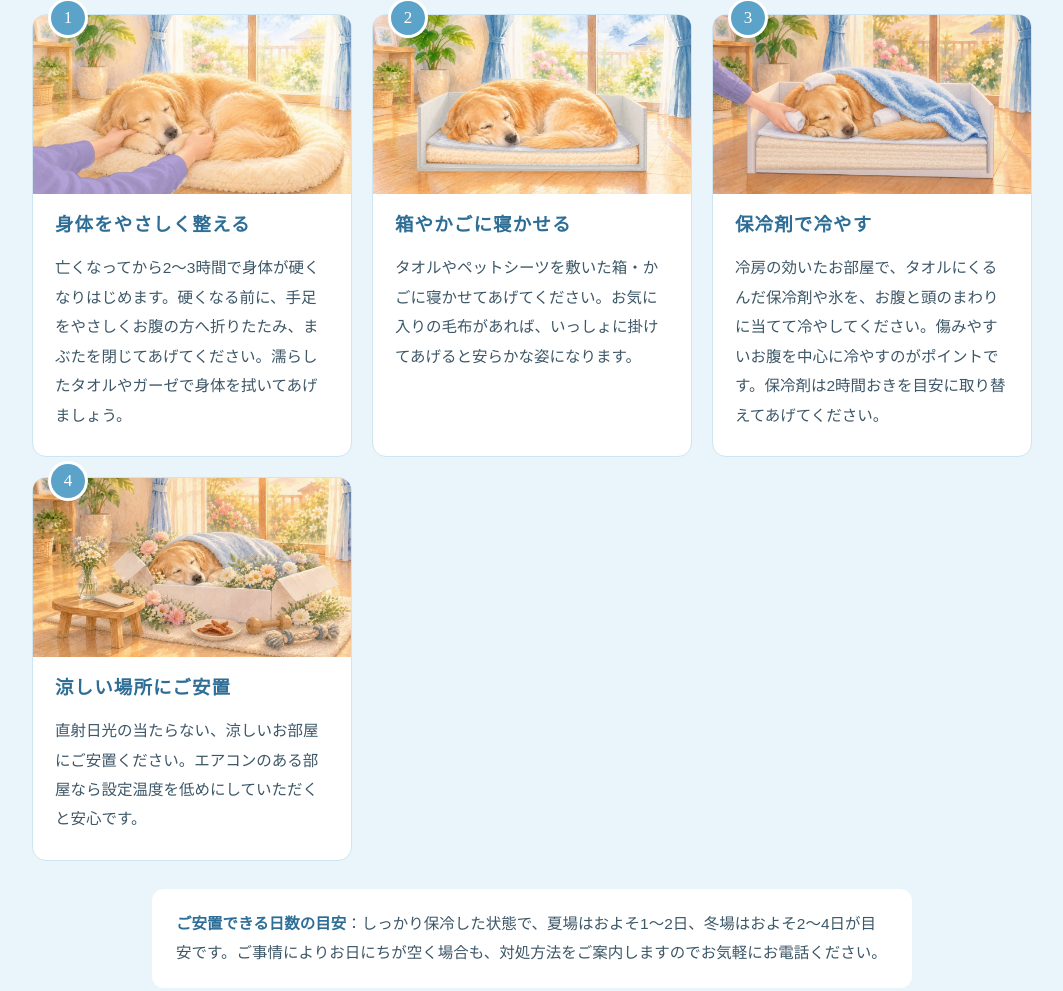
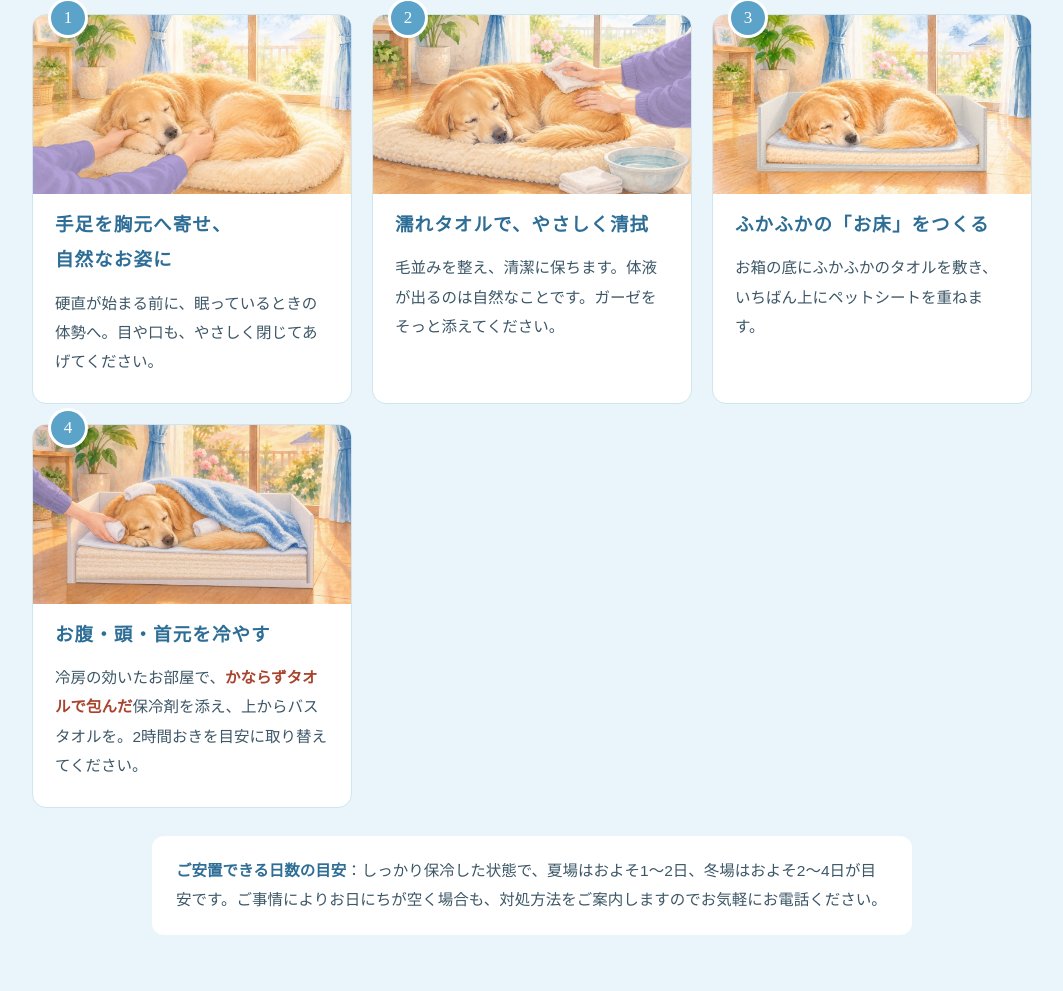
Before and after one commit to sorairo-pet/sorairo-hp, a plain HTML site: page asakura/index.html in a window 1280 px wide. Shown: the part 4834-5825 px from the top of the page, without its empty margins (108-1171 px from the left). Drawn offline with Linux system fonts and the light colour scheme.

Commit message:
ご安置のカードをスライドの文にそろえた（STEP 1〜4と同じ見出し・文・絵）
- カードの絵を slide-2・3・4・5 に。おわりには保存の方法ではないので入れない
- 「かならずタオルで包んだ」の赤字をカードでも出す（.care-card .warn）。style.css?v=20261119b
- 日田・町ページ11枚はひな形から作り直し

Co-Authored-By: Claude Opus 5.5 <noreply@anthropic.com>

```diff
--- a/asakura/index.html
+++ b/asakura/index.html
@@ -45,7 +45,7 @@ document.addEventListener('DOMContentLoaded', function(){
 <meta name="viewport" content="width=device-width, initial-scale=1">
 <link rel="icon" type="image/png" href="../favicon.png">
 <meta name="description" content="朝倉市・東峰村の訪問ペット火葬「そら色」。火葬設備を積んだ専用車でご自宅へお伺いし、住み慣れた場所でお見送りいただけます。50kgまでの大型犬に対応、24時間365日受付。料金は体重とプランで決まり、お伺いする前にお電話で総額をお伝えします。">
-<link rel="stylesheet" href="../style.css?v=20261119">
+<link rel="stylesheet" href="../style.css?v=20261119b">
 <link rel="canonical" href="https://pet-kasou-sorairo.com/asakura/">
 <meta property="og:type" content="website">
 <meta property="og:site_name" content="訪問ペット葬儀 そら色">
@@ -437,23 +437,23 @@ document.addEventListener('DOMContentLoaded', function(){
     <div class="care-grid">
       <div class="care-card">
         <img class="care-img" src="../slide-2.jpg?v=20261119" width="1100" height="614" loading="lazy" decoding="async" alt="わんちゃんの手足をやさしく胸元へ寄せているところ">
-        <h3>身体をやさしく整える</h3>
-        <p>亡くなってから2〜3時間で身体が硬くなりはじめます。硬くなる前に、手足をやさしくお腹の方へ折りたたみ、まぶたを閉じてあげてください。濡らしたタオルやガーゼで身体を拭いてあげましょう。</p>
+        <h3><span class="nb">手足を胸元へ寄せ、</span><span class="nb">自然なお姿に</span></h3>
+        <p>硬直が始まる前に、眠っているときの体勢へ。目や口も、やさしく閉じてあげてください。</p>
+      </div>
+      <div class="care-card">
+        <img class="care-img" src="../slide-3.jpg?v=20261119" width="1100" height="614" loading="lazy" decoding="async" alt="濡らしたタオルでわんちゃんのお体をやさしく拭いているところ">
+        <h3><span class="nb">濡れタオルで、</span><span class="nb">やさしく清拭</span></h3>
+        <p>毛並みを整え、清潔に保ちます。体液が出るのは自然なことです。ガーゼをそっと添えてください。</p>
       </div>
       <div class="care-card">
         <img class="care-img" src="../slide-4.jpg?v=20261119" width="1100" height="614" loading="lazy" decoding="async" alt="白いお箱の断面図。お箱の底にふかふかのタオル、いちばん上にペットシートを重ねる">
-        <h3>箱やかごに寝かせる</h3>
-        <p>タオルやペットシーツを敷いた箱・かごに寝かせてあげてください。お気に入りの毛布があれば、いっしょに掛けてあげると安らかな姿になります。</p>
+        <h3>ふかふかの「お床」をつくる</h3>
+        <p>お箱の底にふかふかのタオルを敷き、いちばん上にペットシートを重ねます。</p>
       </div>
       <div class="care-card">
         <img class="care-img" src="../slide-5.jpg?v=20261119" width="1100" height="614" loading="lazy" decoding="async" alt="タオルで包んだ保冷剤をわんちゃんの頭・首元・お腹に添えているところ">
-        <h3>保冷剤で冷やす</h3>
-        <p>冷房の効いたお部屋で、タオルにくるんだ保冷剤や氷を、お腹と頭のまわりに当てて冷やしてください。傷みやすいお腹を中心に冷やすのがポイントです。保冷剤は2時間おきを目安に取り替えてあげてください。</p>
-      </div>
-      <div class="care-card">
-        <img class="care-img" src="../slide-6.jpg?v=20261119" width="1100" height="614" loading="lazy" decoding="async" alt="お花やおやつ、おもちゃに囲まれて白いお箱で眠るわんちゃん">
-        <h3>涼しい場所にご安置</h3>
-        <p>直射日光の当たらない、涼しいお部屋にご安置ください。エアコンのある部屋なら設定温度を低めにしていただくと安心です。</p>
+        <h3><span class="nb">お腹・頭・首元を</span><span class="nb">冷やす</span></h3>
+        <p>冷房の効いたお部屋で、<span class="warn">かならずタオルで包んだ</span>保冷剤を添え、上からバスタオルを。2時間おきを目安に取り替えてください。</p>
       </div>
     </div>
     <p class="care-note"><strong>ご安置できる日数の目安</strong>：しっかり保冷した状態で、夏場はおよそ1〜2日、冬場はおよそ2〜4日が目安です。ご事情によりお日にちが空く場合も、対処方法をご案内しますのでお気軽にお電話ください。</p>
--- a/style.css
+++ b/style.css
@@ -737,7 +737,7 @@
   }
   .slide.is-lead .slide-cap h3, .slide.is-end .slide-cap h3 { color: var(--sky-deep); }
   .slide-cap p { font-size: 16px; color: var(--text-mid); line-height: 1.8; }
-  .slide-cap .warn { color: #A8442E; font-weight: 700; }
+  .slide-cap .warn, .care-card .warn { color: #A8442E; font-weight: 700; }  /* ご安置のカードもスライドと同じ文（2026/11/19） */
   .slide-bar { grid-column: 1; grid-row: 2; height: 3px; background: var(--sky-light); }
   .slide-progress { display: block; height: 100%; width: 0; background: var(--sky-mid); }
 
```
Also changed, not shown: chikushino/index.html (+12 -12 lines), chikuzen/index.html (+12 -12 lines), fukuoka-minami/index.html (+12 -12 lines), hita/index.html (+12 -12 lines), index.html (+12 -12 lines), kasuga/index.html (+12 -12 lines), kasuya-gun/index.html (+12 -12 lines), kurume/index.html (+12 -12 lines), nakagawa/index.html (+12 -12 lines), ogori/index.html (+12 -12 lines), onojo/index.html (+12 -12 lines), tosu/index.html (+12 -12 lines), umi/index.html (+12 -12 lines).
